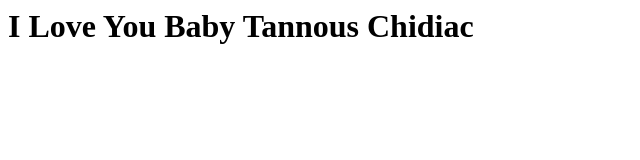
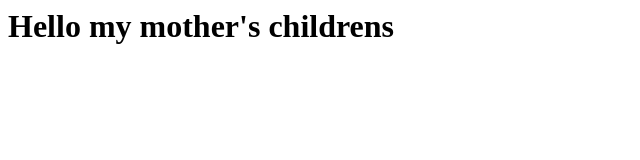
Before and after one commit to PerlaJabbour/Tannous1, a plain HTML site: page index.html in a window 1280 px wide. Shown: the whole page, without its empty margins (0-640 px from the left). Drawn offline with Linux system fonts and the light colour scheme.

Commit message:
3rd commit

```diff
--- a/index.html
+++ b/index.html
@@ -1 +1 @@
-<h1>I Love You Baby Tannous Chidiac </h1>
+<h1>Hello my mother's childrens </h1>
```
